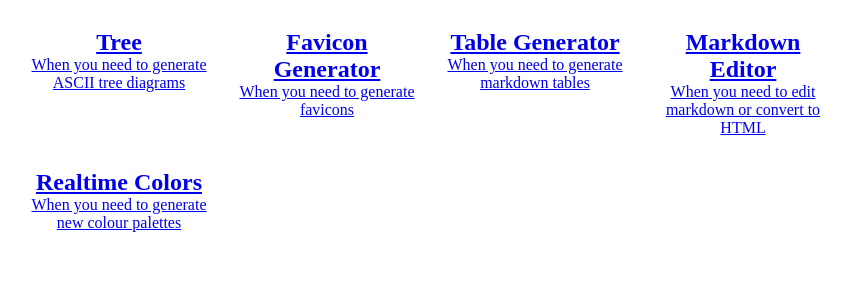
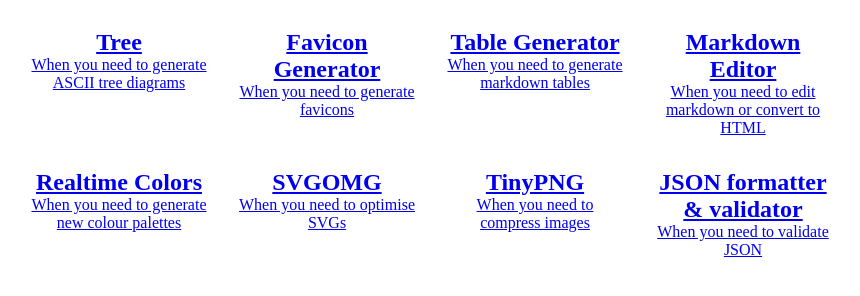
Before and after one commit to huijing/tools, a website: page index.html in a window 1280 px wide. Shown: the part 90-386 px from the top of the page, without its empty margins (209-1069 px from the left). Drawn offline with Linux system fonts and the light colour scheme.

Commit message:
Add more tools

```diff
--- a/index.html
+++ b/index.html
@@ -78,6 +78,24 @@
           <p>When you need to generate new colour palettes</p>
         </a>
       </li>
+      <li>
+        <a href="https://jakearchibald.github.io/svgomg/">
+          <h2>SVGOMG</h2>
+          <p>When you need to optimise SVGs</p>
+        </a>
+      </li>
+      <li>
+        <a href="https://tinypng.com/">
+          <h2>TinyPNG</h2>
+          <p>When you need to compress images</p>
+        </a>
+      </li>
+      <li>
+        <a href="https://jsonformatter.curiousconcept.com/">
+          <h2>JSON formatter & validator</h2>
+          <p>When you need to validate JSON</p>
+        </a>
+      </li>
     </ul>
   </body>
 </html>
```
Also changed, not shown: package.json (+5 -5 lines).
